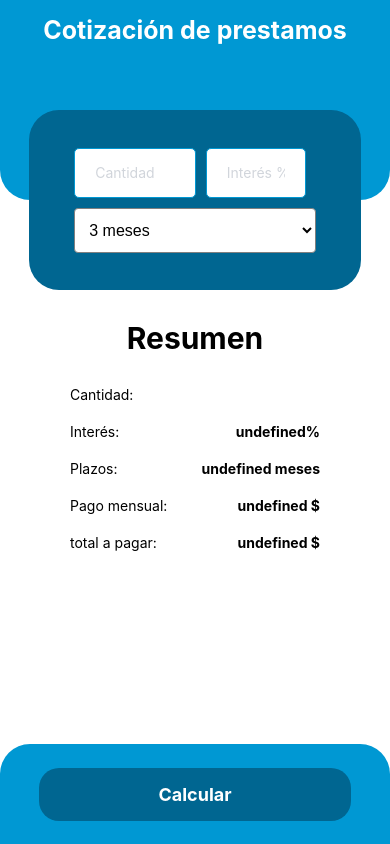
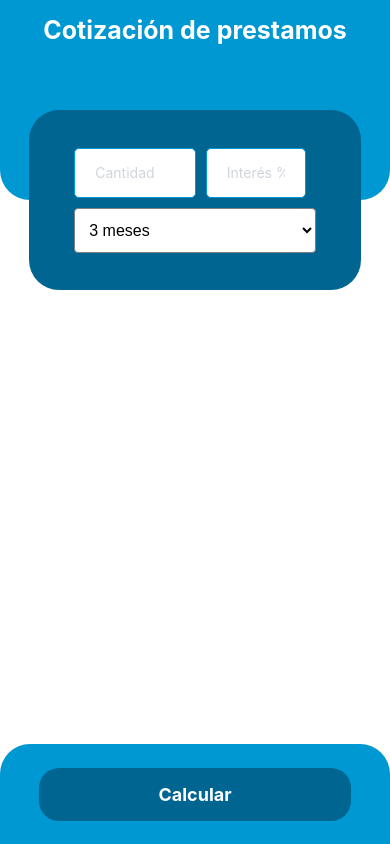
Before and after one commit to carlos-angel/cotizadorprestamos, a React Native app: screen / in a window 390 px wide. Built offline with nearby package versions, Linux system fonts and the light colour scheme.

Commit message:
fix: mostrar el resumen si no es nullo

```diff
--- a/App.js
+++ b/App.js
@@ -74,7 +74,7 @@ export default function App() {
       <View style={styles.result}>
         {isErrorAmount && <ErrorMessage message={errors.amount} />}
         {isErrorPercentage && <ErrorMessage message={errors.percentage} />}
-        {!result && !isErrorAmount && !isErrorPercentage && (
+        {result && !isErrorAmount && !isErrorPercentage && (
           <Cotization {...result} />
         )}
       </View>
```
